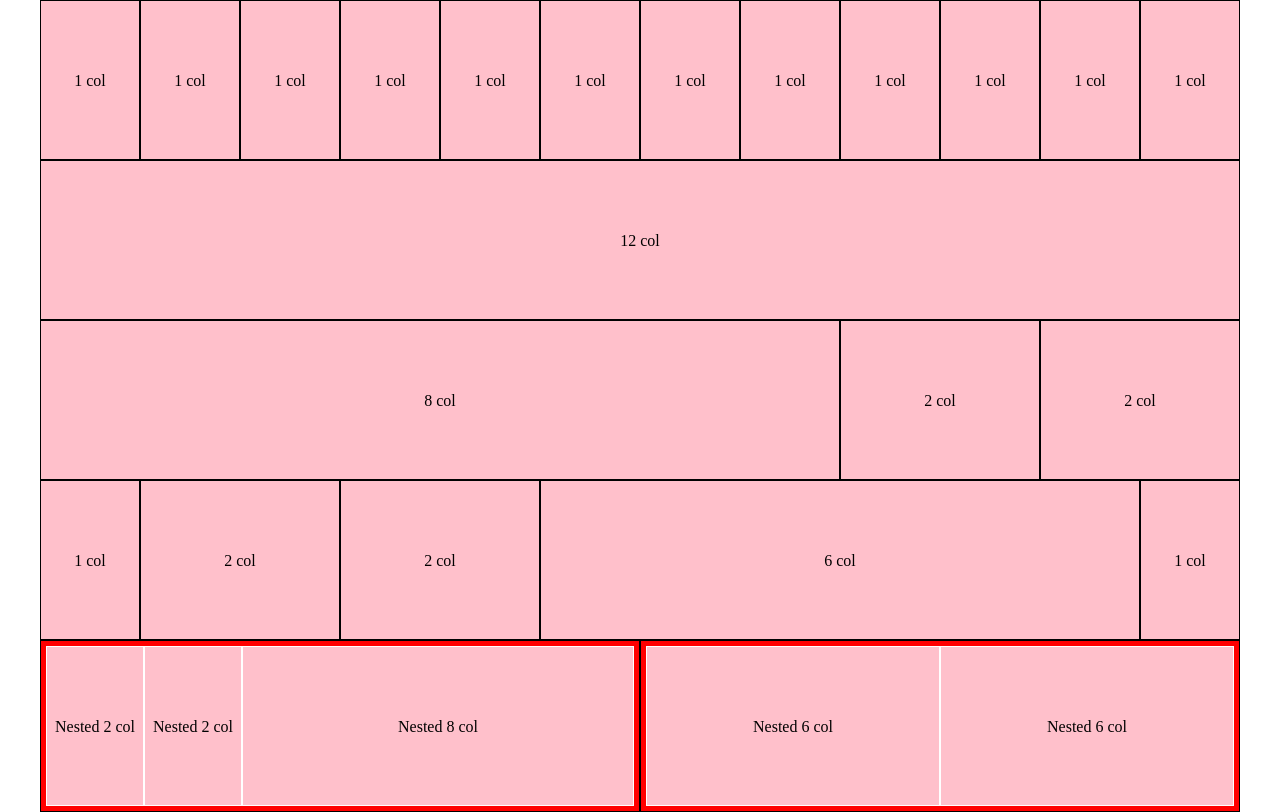
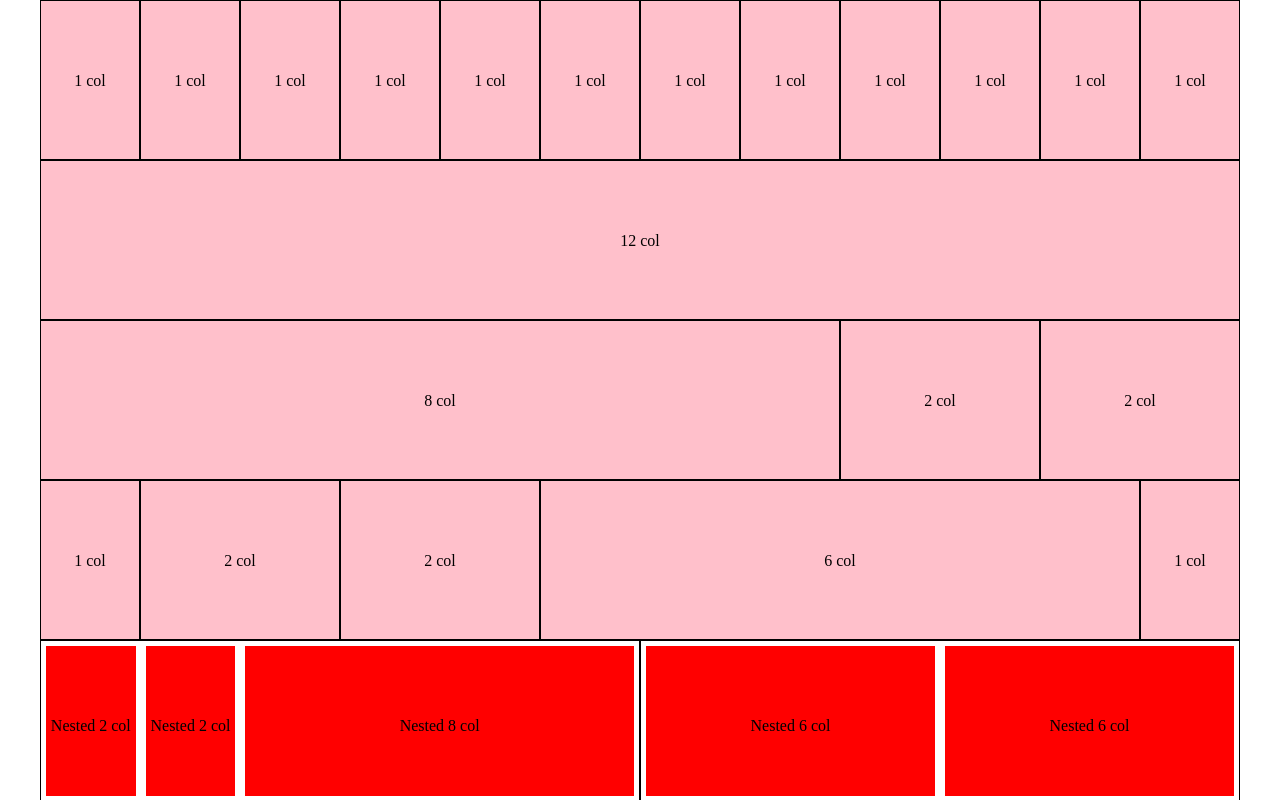
Before and after one commit to marco987/html-css-12bool, a plain HTML site: page index.html in a window 1280 px wide. Drawn offline with Linux system fonts and the light colour scheme.

Commit message:
Miglioramento Nested

```diff
--- a/index.html
+++ b/index.html
@@ -89,26 +89,27 @@
 
     <!-- Riga 5 -->
     <div class="container">
-      <div class="container50">
-        <div class="col-2">
+        <div class="col-6">
+          <div class="col-2 nested">
             <p>Nested 2 col</p>
           </div>
-        <div class="col-2">
+          <div class="col-2 nested">
             <p>Nested 2 col</p>
           </div>
-        <div class="col-8">
+          <div class="col-8 nested">
             <p>Nested 8 col</p>
           </div>
         </div>
-      <div class="container50">
         <div class="col-6">
+          <div class="col-6 nested">
             <p>Nested 6 col</p>
           </div>
-        <div class="col-6">
+          <div class="col-6 nested">
             <p>Nested 6 col</p>
           </div>
         </div>
     </div>
 
+
   </body>
 </html>
--- a/style.css
+++ b/style.css
@@ -19,22 +19,7 @@ p {
   text-align: center;
 }
 
-.container50 {
-  width: 50%;
-  float: left;
-  padding: 5px;
+.nested {
   background-color: red;
-  border: solid 1px #000;
+  border: solid 5px #fff;
 }
-
-.container50::after {
-  content: "";
-  display: table;
-  clear: both;
-}
-
-.container50 [class*="col-"] {
-  background-color: pink;
-  border: solid 1px #fff;
-  height: 20vh;
-}
```
Lines whose indentation alone changed are shown as unchanged.
